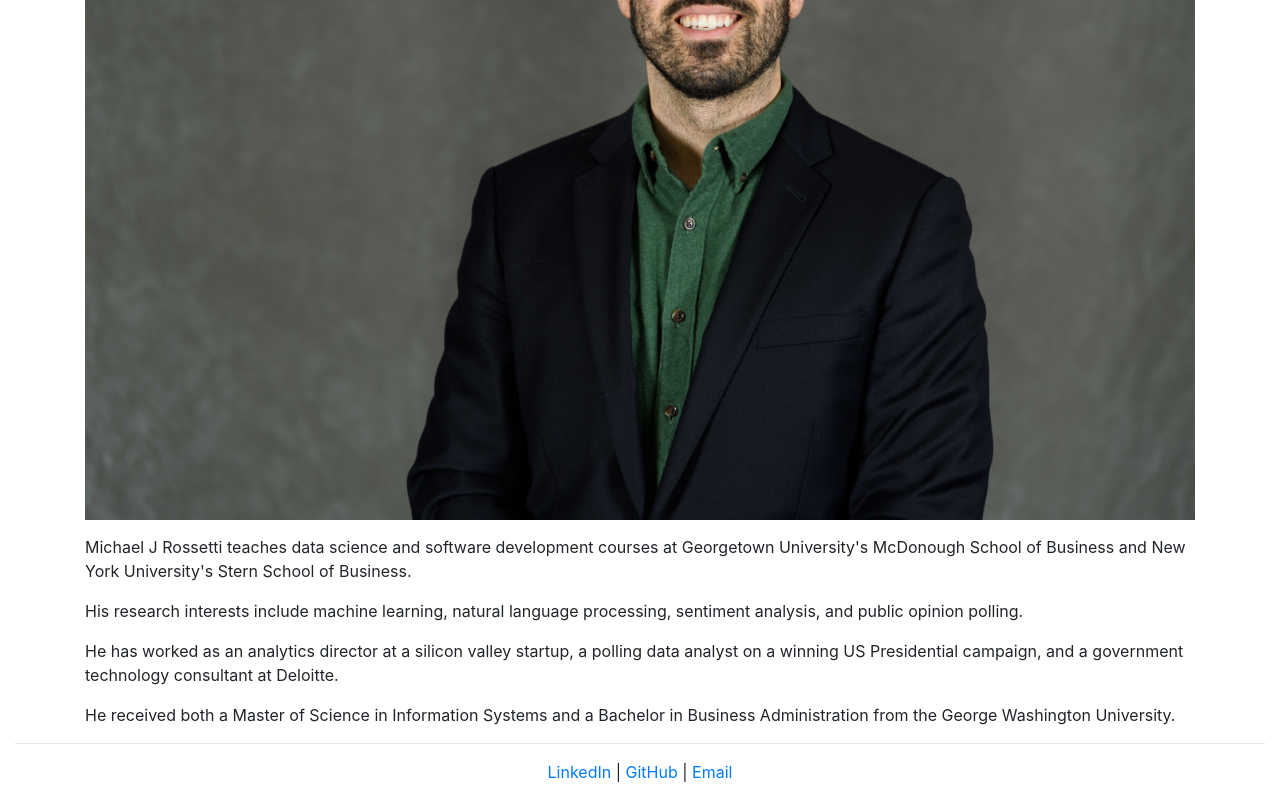
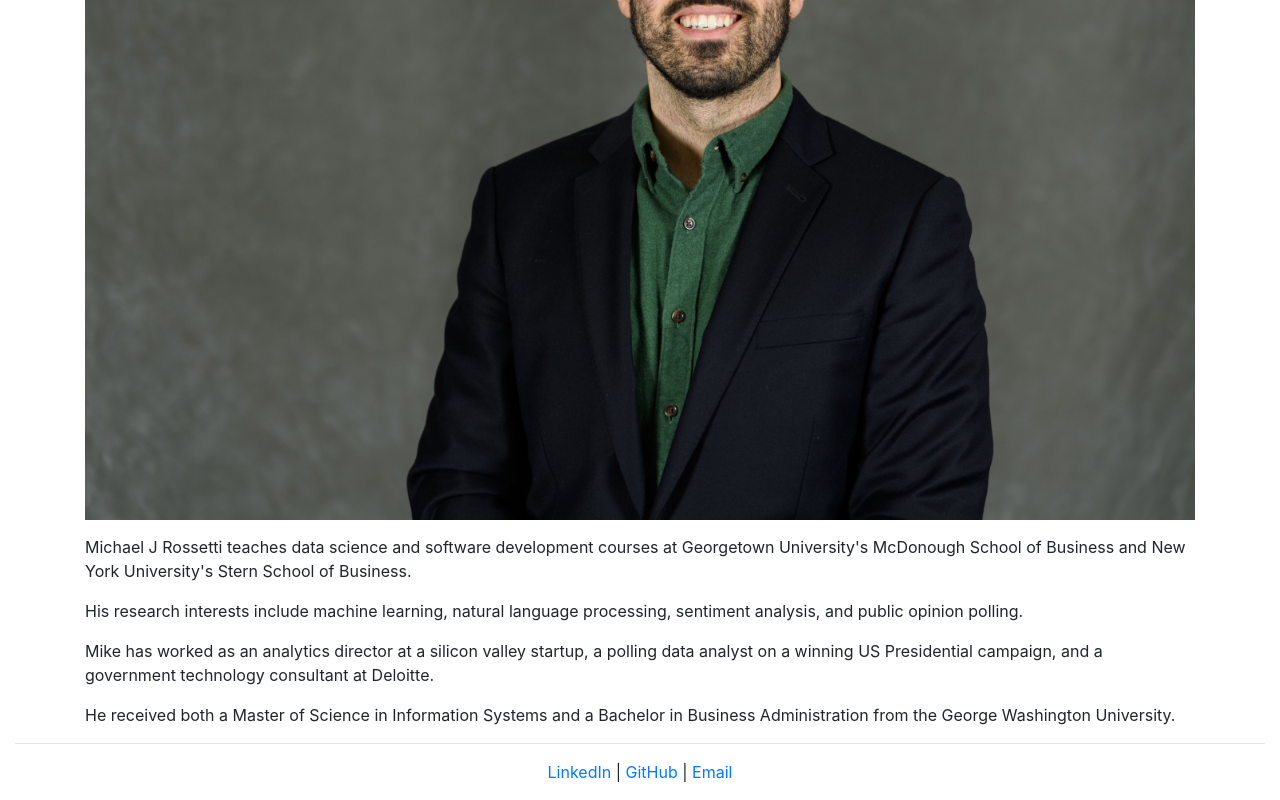
Before and after one commit to prof-rossetti/prof-rossetti-web-react, a React (Create React App) app: page / in a window 1280 px wide. Shown: the part 336-1136 px from the top of the page. Built offline with nearby package versions, Linux system fonts and the light colour scheme.

Commit message:
Copy edit

```diff
--- a/src/Home.js
+++ b/src/Home.js
@@ -31,7 +31,7 @@ export default function Home() {
             </p>
 
             <p>
-                He has worked as
+                Mike has worked as
                 {" "} an analytics director at a silicon valley startup,
                 {" "} a polling data analyst on a winning US Presidential campaign,
                 {" "} and a government technology consultant at Deloitte.
```
